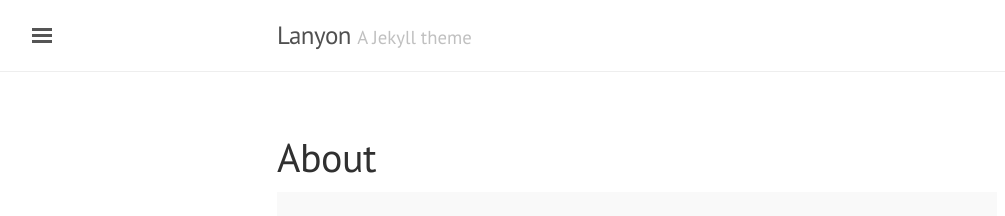
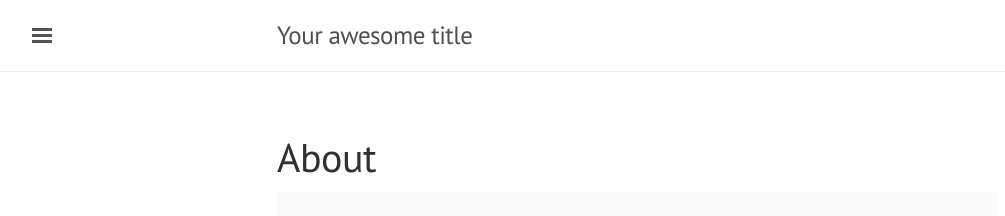
Before and after one commit to Baniel/Baniel.github.io, a Jekyll site: the page built from about.md, in a window 1280 px wide. Shown: the top 216 px of the page, without its empty margins (3-1008 px from the left). Built offline with Jekyll 4.4.1, drawn with Linux system fonts in a browser that asks for light colours; some of the changed lines change nothing that is shown.

Commit message:
Fix config file

```diff
--- a/_config.yml
+++ b/_config.yml
@@ -1,22 +1,21 @@
-# Permalinks
+# Welcome to Jekyll!
 #
-# Use of `relative_permalinks` ensures post links from the index work properly.
-permalink:           pretty
-relative_permalinks: true
+# This config file is meant for settings that affect your whole blog, values
+# which you are expected to set up once and rarely need to edit after that.
+# For technical reasons, this file is *NOT* reloaded automatically when you use
+# 'jekyll serve'. If you change this file, please restart the server process.
 
-# Setup
-title:               Lanyon
-tagline:             'A Jekyll theme'
-description:         'A reserved <a href="http://jekyllrb.com" target="_blank">Jekyll</a> theme that places the utmost gravity on content with a hidden drawer. Made by <a href="https://twitter.com/mdo" target="_blank">@mdo</a>.'
-url:                 http://lanyon.getpoole.com
-baseurl:             ''
-paginate:            5
+# Site settings
+title: Your awesome title
+email: your-email@domain.com
+description: > # this means to ignore newlines until "baseurl:"
+  Write an awesome description for your new site here. You can edit this
+  line in _config.yml. It will appear in your document head meta (for
+  Google search results) and in your feed.xml site description.
+baseurl: "" # the subpath of your site, e.g. /blog
+url: "http://yourdomain.com" # the base hostname & protocol for your site
+twitter_username: jekyllrb
+github_username:  jekyll
 
-# About/contact
-author:
-  name:              Mark Otto
-  url:               https://twitter.com/mdo
-  email:             markdotto@gmail.com
-
-# Custom vars
-version:             1.0.0
+# Build settings
+markdown: kramdown
```
Also changed, not shown: 1 other file.
